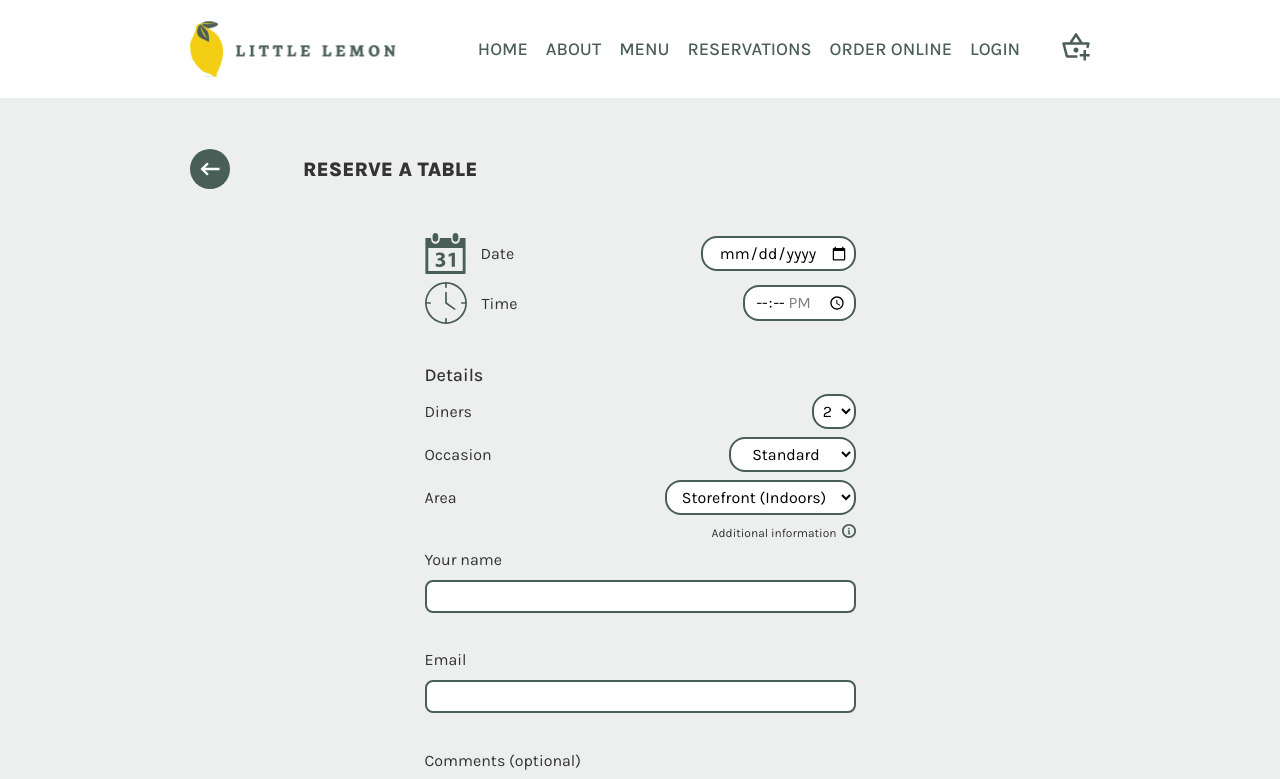
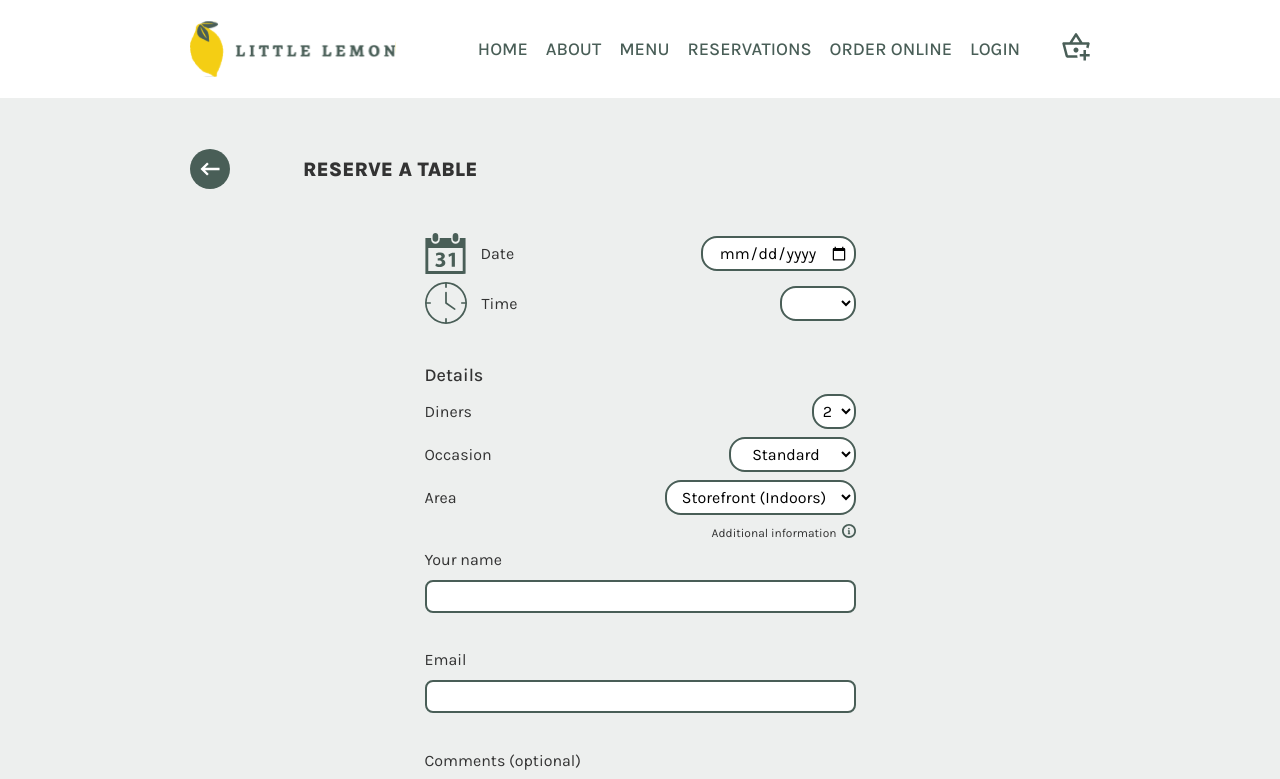
Before and after one commit to 4ndrs/cute-lemon, a React (Create React App) app: page /book in a window 1280 px wide. Shown: the top 779 px of the page. Built offline with nearby package versions, Linux system fonts and the light colour scheme.

Commit message:
Replace the time input with a select one
It will be updated with an api to show the available times at a certain
date (to avoid double booking).

```diff
--- a/src/components/Reservations/Form.css
+++ b/src/components/Reservations/Form.css
@@ -45,7 +45,7 @@
 }
 
 .date-field > input,
-.clock-field > input,
+.clock-field > select,
 .diners-field > select,
 .occasion-field > select,
 .area-field > select {
--- a/src/components/Reservations/Form.tsx
+++ b/src/components/Reservations/Form.tsx
@@ -53,15 +53,19 @@
       <div className="clock-field">
         <ClockIcon className="clock-icon" />
         <label htmlFor="time">Time</label>
-        <input
-          readOnly={isSubmitted}
-          type="time"
+        <select
+          disabled={isSubmitted}
           id="time"
-          min="17:00"
-          max="22:00"
           className={errors.time && "invalid-input"}
           {...register("time", { required })}
-        />
+        >
+          <option>17:00</option>
+          <option>18:00</option>
+          <option>19:00</option>
+          <option>20:00</option>
+          <option>21:00</option>
+          <option>22:00</option>
+        </select>
         <label htmlFor="time" className="messages">
           {errors.time?.message}
         </label>
```
